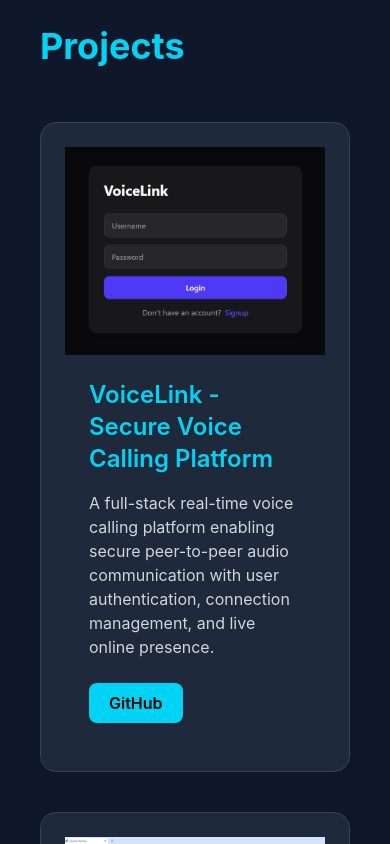
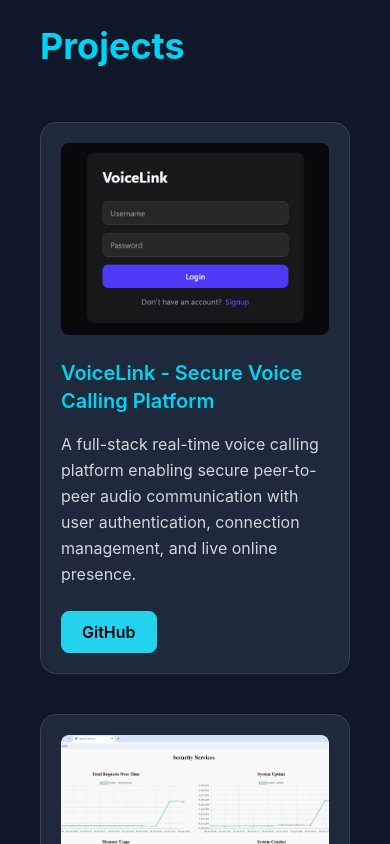
Before and after one commit to Arpit23131/portfolio-website, a React (Vite) app: page / in a window 390 px wide. Shown: the part 1800-2644 px from the top of the page. Built offline with nearby package versions, Linux system fonts and the light colour scheme.

Commit message:
Update ProjectCard.jsx

```diff
--- a/src/components/ProjectCard.jsx
+++ b/src/components/ProjectCard.jsx
@@ -1,20 +1,21 @@
+
 function ProjectCard(props) {
   return (
-    <div className="bg-[#1e293b] p-6 rounded-2xl border border-gray-700 hover:-translate-y-2 hover:shadow-[0_0_25px_rgba(34,211,238,0.3)] transition duration-300">
+    <div className="bg-[#1e293b] p-5 sm:p-6 rounded-2xl border border-gray-700 hover:-translate-y-2 hover:shadow-[0_0_25px_rgba(34,211,238,0.3)] transition duration-300">
 
       <img
         src={props.image}
         alt={props.title}
-        className="w-full h-52 object-cover"
+        className="w-full h-48 sm:h-52 object-cover rounded-lg"
       />
 
-      <div className="p-6">
+      <div className="pt-6">
 
-        <h3 className="text-2xl font-semibold text-cyan-400 mb-4">
+        <h3 className="text-xl sm:text-2xl font-semibold text-cyan-400 mb-4">
           {props.title}
         </h3>
 
-        <p className="text-gray-300 mb-6">
+        <p className="text-gray-300 mb-6 leading-relaxed">
           {props.description}
         </p>
 
@@ -22,13 +23,12 @@ function ProjectCard(props) {
           href={props.href}
           target="_blank"
           rel="noopener noreferrer"
-          className="inline-block bg-cyan-400 text-black px-5 py-2 rounded-lg font-semibold hover:bg-cyan-300 transition"
+          className="btn-primary px-5 py-2 rounded-lg"
         >
           GitHub
         </a>
 
       </div>
-
     </div>
   )
 }
```
